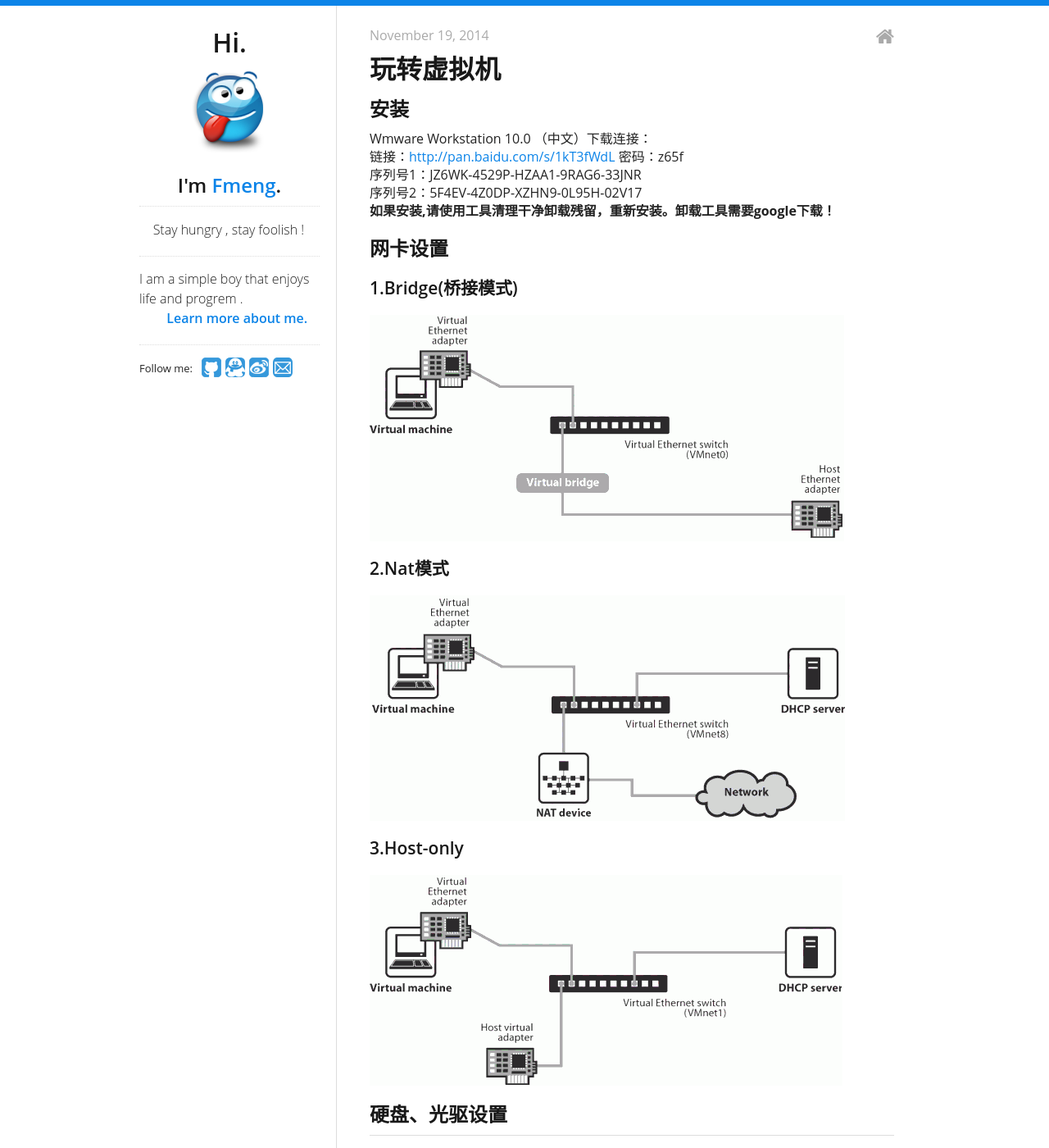
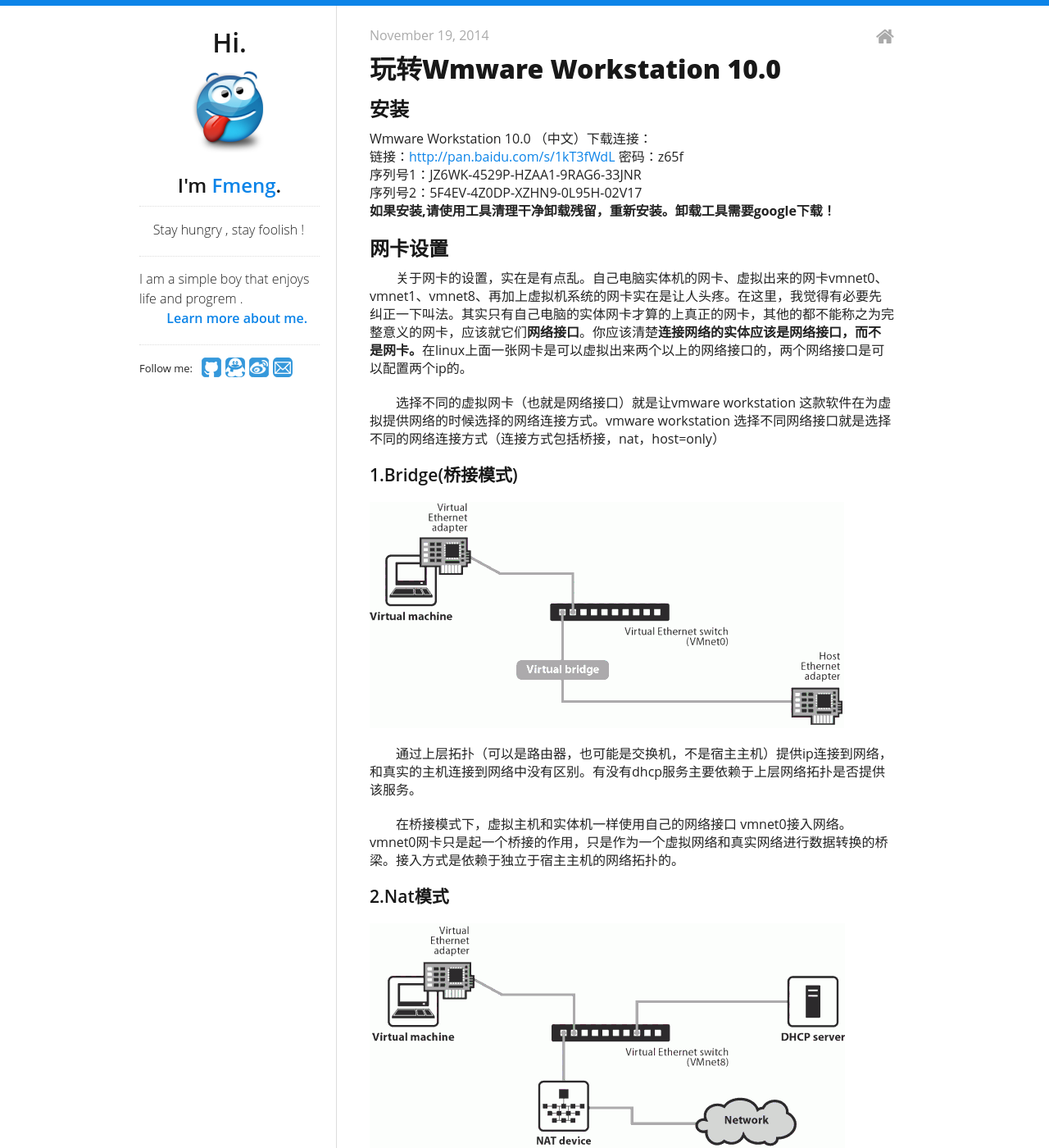
Before and after one commit to fmeng/fmeng.github.io, a Jekyll site: the page built from _posts/2014-11-19-wmware-workstation.md, in a window 1280 px wide and 1400 px high. Shown: the whole window at 82% size. Built offline with Jekyll 4.4.1, drawn with Linux system fonts in a browser that asks for light colours; Markdown is read by kramdown in place of the engine named in the settings; comment, search, counter and statistics services are not loaded; some of the changed text lies outside the part shown.

Commit message:
ware workstation 笔记完结

```diff
--- a/_posts/2014-11-19-wmware-workstation.md
+++ b/_posts/2014-11-19-wmware-workstation.md
@@ -1,6 +1,6 @@
 ---
 layout: post
-title: "玩转虚拟机"
+title: "玩转Wmware Workstation 10.0"
 categories:
 - other
 ---
@@ -15,17 +15,31 @@
 
 ## 网卡设置 ##
 
+&emsp;&emsp;关于网卡的设置，实在是有点乱。自己电脑实体机的网卡、虚拟出来的网卡vmnet0、vmnet1、vmnet8、再加上虚拟机系统的网卡实在是让人头疼。在这里，我觉得有必要先纠正一下叫法。其实只有自己电脑的实体网卡才算的上真正的网卡，其他的都不能称之为完整意义的网卡，应该就它们**网络接口**。你应该清楚**连接网络的实体应该是网络接口，而不是网卡。**在linux上面一张网卡是可以虚拟出来两个以上的网络接口的，两个网络接口是可以配置两个ip的。
+
+&emsp;&emsp;选择不同的虚拟网卡（也就是网络接口）就是让vmware workstation 这款软件在为虚拟提供网络的时候选择的网络连接方式。vmware workstation 选择不同网络接口就是选择不同的网络连接方式（连接方式包括桥接，nat，host=only）
 ### 1.Bridge(桥接模式) ###
 
 ![](/img/bridge.gif)
+
+&emsp;&emsp;通过上层拓扑（可以是路由器，也可能是交换机，不是宿主主机）提供ip连接到网络，和真实的主机连接到网络中没有区别。有没有dhcp服务主要依赖于上层网络拓扑是否提供该服务。
+
+&emsp;&emsp;在桥接模式下，虚拟主机和实体机一样使用自己的网络接口 vmnet0接入网络。vmnet0网卡只是起一个桥接的作用，只是作为一个虚拟网络和真实网络进行数据转换的桥梁。接入方式是依赖于独立于宿主主机的网络拓扑的。
 
 ### 2.Nat模式 ###
 
 ![](/img/nat.gif)
 
+&emsp;&emsp;宿主主机通过vmnet 8网络接口虚拟一个支持DHCP服务的三层设备（可以是路由器或者三层及交换机），由这个虚拟设备设备提供vmware workstation 这款软件的接入网络。
+
+&emsp;&emsp;由于是wmnet8接口虚拟的网络接口提供给虚拟机ip地址，虚拟机所有的数据包发送都要通过wmnet8的网关转发。
+
 ### 3.Host-only ###
 
 ![](/img/host-only.gif)
 
+该网络连接模式和nat连接模式相似。只是虚拟出来的网络接口没有接入互联网。能提供DHCP服务为各个虚拟机分配ip地址，但是各个虚拟机不能接入互联网，只能在vmnet1这个虚拟接口上进行数据转换。
 
-## 硬盘、光驱设置 ##
+## 总结 ##
+
+&emsp;&emsp;一开始理解基本的概念错误，走了不少弯路。自己电脑实体机的网卡、虚拟出来的网卡vmnet0、vmnet1、vmnet8、再加上虚拟机系统的网卡实在是让人头疼。网卡（实体网卡）和接口（虚拟网络接口）的概念没有分清楚。还要明白，vmnet0、vmnet1、vmnet8宿主机和VMware Workstation 的关系。以后，问题出来了要从基本概念理解，才能找到问题的根本原因。
```
